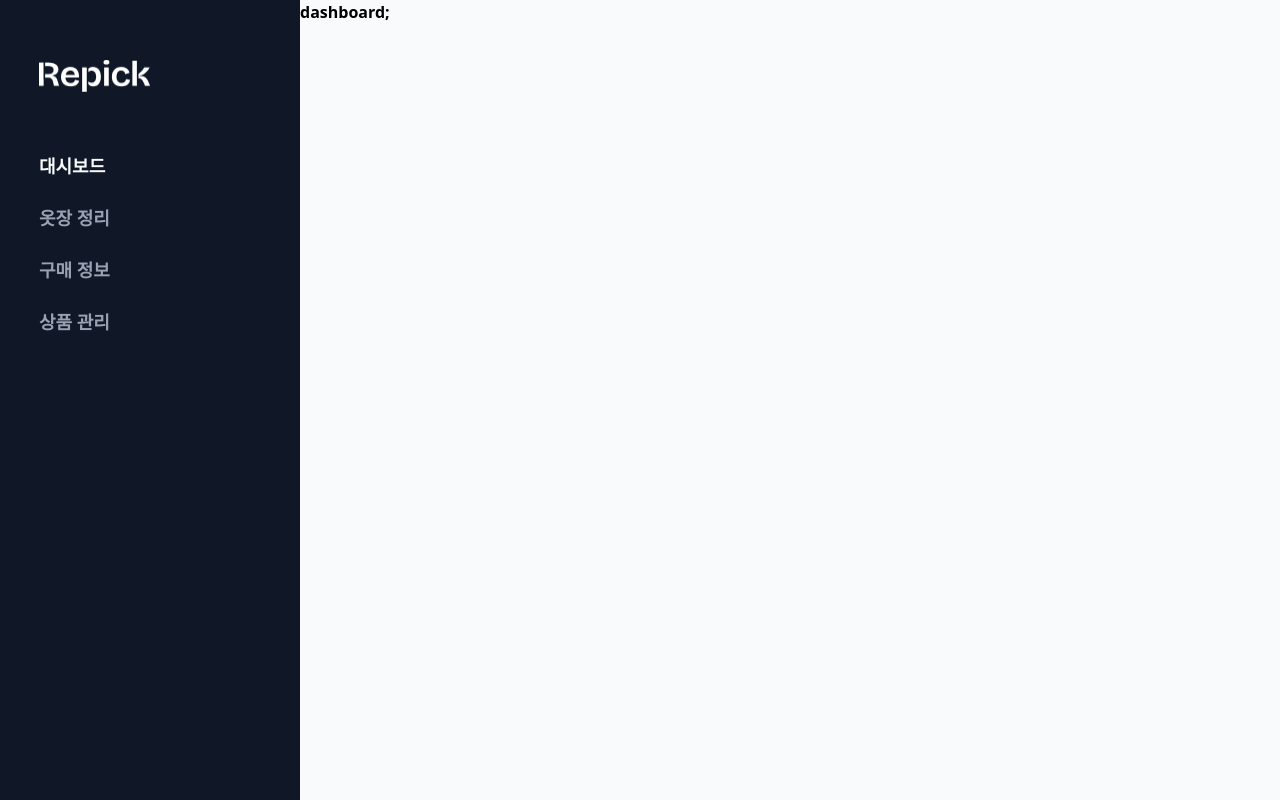
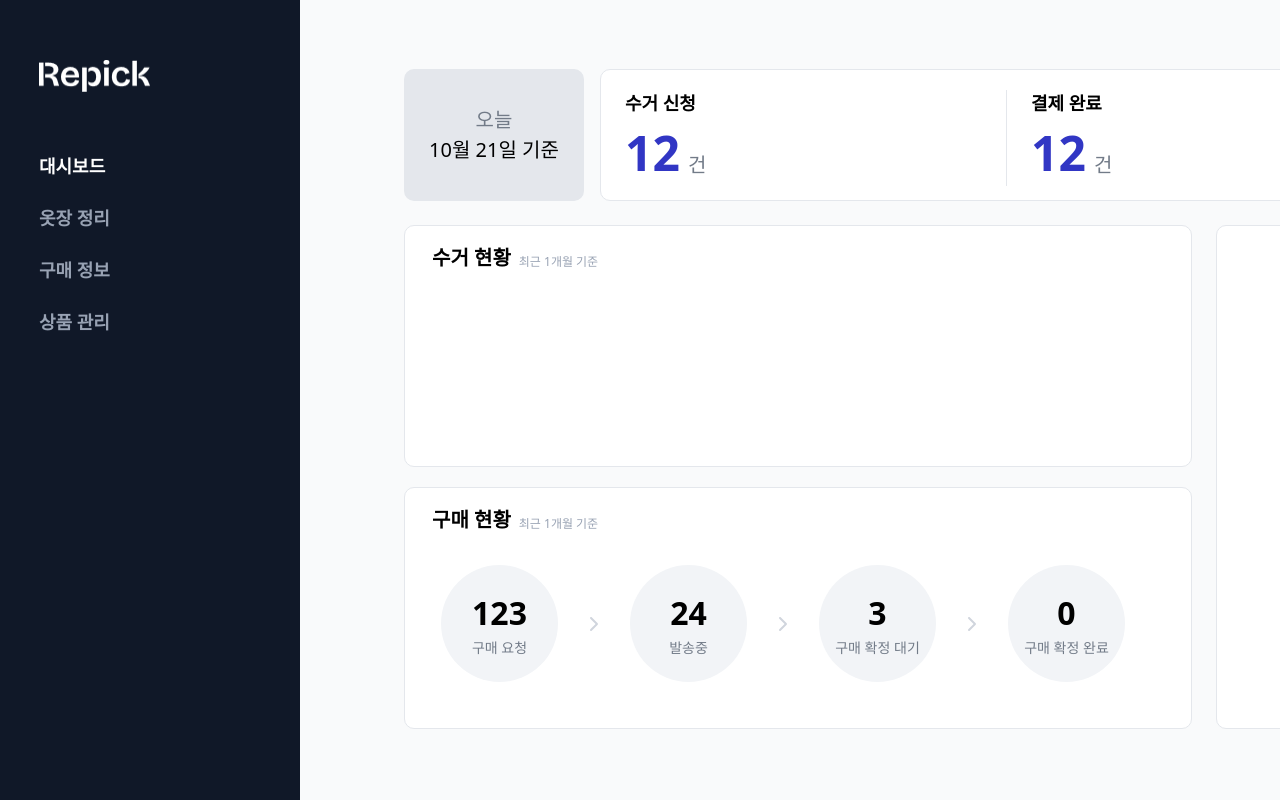
Before and after one commit to Repick-official/repick-admin, a Next.js app: page /dashboard in a window 1280 px wide. Shown: the top 800 px of the page. Built offline with nearby package versions, Linux system fonts and the light colour scheme.

Commit message:
Design : create dashboard ui

```diff
--- a/src/app/dashboard/page.tsx
+++ b/src/app/dashboard/page.tsx
@@ -1,4 +1,23 @@
+import DateNow from "@/components/dashboard/DateNow";
+import TotalCurrent from "@/components/dashboard/TotalCurrent";
+import PickupCurrent from "@/components/dashboard/PickupCurrent";
+import PurchaseCurrent from "@/components/dashboard/PurchaseCurrent";
+
 function dashboard() {
-  return <div className="font-bold">{"dashboard"};</div>;
+  return (
+    <div className="mt-69pxr ml-104pxr">
+      <div className="flex space-x-16pxr">
+        <DateNow />
+        <TotalCurrent />
+      </div>
+      <div className="mt-24pxr flex">
+        <div>
+          <PickupCurrent />
+          <PurchaseCurrent />
+        </div>
+        <div className="w-600pxr h-504pxr rounded-10pxr border-1pxr border-solid border-dark-gray bg-white ml-24pxr"></div>
+      </div>
+    </div>
+  );
 }
 export default dashboard;
--- a/src/app/item/page.tsx
+++ b/src/app/item/page.tsx
@@ -1,4 +1,12 @@
+import MainTitle from "@/components/titles/MainTitle";
+
 function item() {
-  return <div className="font-bold">{"item"};</div>;
+  return (
+    <div className="mt-69pxr ml-104pxr">
+      <div>
+        <MainTitle mainTitleName="상품 관리" />
+      </div>
+    </div>
+  );
 }
 export default item;
--- a/src/app/purchase/page.tsx
+++ b/src/app/purchase/page.tsx
@@ -1,4 +1,12 @@
+import MainTitle from "@/components/titles/MainTitle";
+
 function purchase() {
-  return <div className="font-bold">{"purchase"};</div>;
+  return (
+    <div className="mt-69pxr ml-104pxr">
+      <div>
+        <MainTitle mainTitleName="구매 현황" />
+      </div>
+    </div>
+  );
 }
 export default purchase;
--- a/src/app/wardrobe/page.tsx
+++ b/src/app/wardrobe/page.tsx
@@ -1,4 +1,12 @@
+import MainTitle from "@/components/titles/MainTitle";
+
 function wardrobe() {
-  return <div className="font-bold">{"wardrobe"};</div>;
+  return (
+    <div className="mt-69pxr ml-104pxr">
+      <div>
+        <MainTitle mainTitleName="옷장 정리 현황" />
+      </div>
+    </div>
+  );
 }
 export default wardrobe;
--- a/src/components/Navigation.tsx
+++ b/src/components/Navigation.tsx
@@ -10,8 +10,6 @@ function Navigation() {
 
   const [selectedPage, setSelectedPage] =
     useRecoilState<string>(selectedNavPage);
-
-  const [selected, setSelected] = useState(false);
 
   const goDashBoard = () => {
     router.push("/dashboard");
--- /dev/null
+++ b/src/components/dashboard/DateNow.tsx
@@ -0,0 +1,18 @@
+export default function DateNow() {
+  const date = new Date();
+  const todayMonth = date.getMonth() + 1;
+  const todayDate = date.getDate();
+
+  return (
+    <div>
+      <div className="w-180pxr h-132pxr bg-dark-gray rounded-10pxr flex flex-col items-center justify-center">
+        <div className="grid justify-items-center text-20pxr font-medium leading-30px">
+          <div className="text-text-gray">오늘</div>
+          <div>
+            {todayMonth}월 {todayDate}일 기준
+          </div>
+        </div>
+      </div>
+    </div>
+  );
+}
--- /dev/null
+++ b/src/components/dashboard/PickupCurrent.tsx
@@ -0,0 +1,14 @@
+import React from "react";
+
+export default function PickupCurrent() {
+  return (
+    <div className="w-788pxr h-242pxr rounded-10pxr border-1pxr border-solid border-dark-gray bg-white">
+      <div className="flex mt-17pxr ml-27pxr">
+        <div className="text-20pxr font-bold leading-30pxr">수거 현황</div>
+        <div className="text-12pxr font-medium leading-18pxr text-unSelected-color mt-10pxr ml-8pxr mb-2pxr">
+          최근 1개월 기준
+        </div>
+      </div>
+    </div>
+  );
+}
--- /dev/null
+++ b/src/components/dashboard/PurchaseCurrent.tsx
@@ -0,0 +1,80 @@
+import React from "react";
+
+export default function PurchaseCurrent() {
+  return (
+    <div className="w-788pxr h-242pxr rounded-10pxr border-1pxr border-solid border-dark-gray bg-white mt-20pxr">
+      <div className="flex mt-17pxr ml-27pxr">
+        <div className="text-20pxr font-bold leading-30pxr">구매 현황</div>
+        <div className="text-12pxr font-medium leading-18pxr text-unSelected-color mt-10pxr ml-8pxr mb-2pxr">
+          최근 1개월 기준
+        </div>
+      </div>
+
+      <div className="mt-30pxr ml-36pxr w-684pxr flex justify-between items-center">
+        <div className="w-117pxr h-117pxr bg-circle-gray rounded-full flex flex-col items-center justify-center">
+          <div className="text-32pxr font-bold leading-48pxr">123</div>
+          <div className="text-14pxr font-medinum leading-21pxr text-text-gray">
+            구매 요청
+          </div>
+        </div>
+        <svg
+          xmlns="http://www.w3.org/2000/svg"
+          width="24"
+          height="24"
+          viewBox="0 0 24 24"
+          fill="none"
+        >
+          <path
+            d="M9.70711 5.29289C9.31658 4.90237 8.68342 4.90237 8.29289 5.29289C7.90237 5.68342 7.90237 6.31658 8.29289 6.70711L13.5858 12L8.29289 17.2929C7.90237 17.6834 7.90237 18.3166 8.29289 18.7071C8.68342 19.0976 9.31658 19.0976 9.70711 18.7071L15.7071 12.7071C16.0976 12.3166 16.0976 11.6834 15.7071 11.2929L9.70711 5.29289Z"
+            fill="#D0D5DD"
+          />
+        </svg>
+
+        <div className="w-117pxr h-117pxr bg-circle-gray rounded-full flex flex-col items-center justify-center">
+          <div className="text-32pxr font-bold leading-48pxr">24</div>
+          <div className="text-14pxr font-medinum leading-21pxr text-text-gray">
+            발송중
+          </div>
+        </div>
+        <svg
+          xmlns="http://www.w3.org/2000/svg"
+          width="24"
+          height="24"
+          viewBox="0 0 24 24"
+          fill="none"
+        >
+          <path
+            d="M9.70711 5.29289C9.31658 4.90237 8.68342 4.90237 8.29289 5.29289C7.90237 5.68342 7.90237 6.31658 8.29289 6.70711L13.5858 12L8.29289 17.2929C7.90237 17.6834 7.90237 18.3166 8.29289 18.7071C8.68342 19.0976 9.31658 19.0976 9.70711 18.7071L15.7071 12.7071C16.0976 12.3166 16.0976 11.6834 15.7071 11.2929L9.70711 5.29289Z"
+            fill="#D0D5DD"
+          />
+        </svg>
+
+        <div className="w-117pxr h-117pxr bg-circle-gray rounded-full flex flex-col items-center justify-center">
+          <div className="text-32pxr font-bold leading-48pxr">3</div>
+          <div className="text-14pxr font-medinum leading-21pxr text-text-gray">
+            구매 확정 대기
+          </div>
+        </div>
+        <svg
+          xmlns="http://www.w3.org/2000/svg"
+          width="24"
+          height="24"
+          viewBox="0 0 24 24"
+          fill="none"
+        >
+          <path
+            d="M9.70711 5.29289C9.31658 4.90237 8.68342 4.90237 8.29289 5.29289C7.90237 5.68342 7.90237 6.31658 8.29289 6.70711L13.5858 12L8.29289 17.2929C7.90237 17.6834 7.90237 18.3166 8.29289 18.7071C8.68342 19.0976 9.31658 19.0976 9.70711 18.7071L15.7071 12.7071C16.0976 12.3166 16.0976 11.6834 15.7071 11.2929L9.70711 5.29289Z"
+            fill="#D0D5DD"
+          />
+        </svg>
+
+        <div className="w-117pxr h-117pxr bg-circle-gray rounded-full flex flex-col items-center justify-center">
+          <div className="text-32pxr font-bold leading-48pxr">0</div>
+          <div className="text-14pxr font-medinum leading-21pxr text-text-gray">
+            구매 확정 완료
+          </div>
+        </div>
+      </div>
+    </div>
+  );
+}
--- /dev/null
+++ b/src/components/dashboard/TotalCurrent.tsx
@@ -0,0 +1,47 @@
+export default function TotalCurrent() {
+  return (
+    <div className="w-1216pxr h-132pxr bg-white rounded-10pxr border-dark-gray border-solid border-1pxr">
+      <div className="flex mt-20pxr">
+        <div className="ml-24pxr w-381pxr">
+          <div className="text-18pxr font-bold leading-27pxr">수거 신청</div>
+          <div className="flex">
+            <div className="text-text-blue text-48pxr font-bold leading-72pxr">
+              12
+            </div>
+            <div className="text-text-gray text-20pxr font-medium leading-30pxr mt-33pxr ml-8pxr mb-9pxr">
+              건
+            </div>
+          </div>
+        </div>
+
+        <div className="w-1pxr h-96pxr bg-dark-gray" />
+
+        <div className="ml-24pxr w-381pxr">
+          <div className="text-18pxr font-bold leading-27pxr">결제 완료</div>
+          <div className="flex">
+            <div className="text-text-blue text-48pxr font-bold leading-72pxr">
+              12
+            </div>
+            <div className="text-text-gray text-20pxr font-medium leading-30pxr mt-33pxr ml-8pxr mb-9pxr">
+              건
+            </div>
+          </div>
+        </div>
+
+        <div className="w-1pxr h-96pxr bg-dark-gray" />
+
+        <div className="ml-24pxr ">
+          <div className="text-18pxr font-bold leading-27pxr">반품 요청</div>
+          <div className="flex">
+            <div className="text-text-red text-48pxr font-bold leading-72pxr">
+              3
+            </div>
+            <div className="text-text-gray text-20pxr font-medium leading-30pxr mt-33pxr ml-8pxr mb-9pxr">
+              건
+            </div>
+          </div>
+        </div>
+      </div>
+    </div>
+  );
+}
--- /dev/null
+++ b/src/components/titles/MainTitle.tsx
@@ -0,0 +1,8 @@
+import React from "react";
+import { TitleType } from "@/interface/interface";
+
+export default function MainTitle({ mainTitleName }: TitleType) {
+  return (
+    <div className="text-24pxr font-bold leading-36pxr">{mainTitleName}</div>
+  );
+}
--- /dev/null
+++ b/src/interface/interface.tsx
@@ -0,0 +1,3 @@
+export interface TitleType {
+  mainTitleName: string;
+}
--- a/tailwind.config.ts
+++ b/tailwind.config.ts
@@ -1,36 +1,3 @@
-// import type { Config } from "tailwindcss";
-
-// const px0_10 = { ...Array.from(Array(11)).map((_, i) => `${i}px`) };
-// const px0_100 = { ...Array.from(Array(101)).map((_, i) => `${i}px`) };
-// const px0_200 = { ...Array.from(Array(201)).map((_, i) => `${i}px`) };
-
-// const config: Config = {
-//   content: [
-//     "./src/pages/**/*.{js,ts,jsx,tsx,mdx}",
-//     "./src/components/**/*.{js,ts,jsx,tsx,mdx}",
-//     "./src/app/**/*.{js,ts,jsx,tsx,mdx}",
-//   ],
-//   theme: {
-//     extend: {
-//       backgroundImage: {
-//         "gradient-radial": "radial-gradient(var(--tw-gradient-stops))",
-//         "gradient-conic":
-//           "conic-gradient(from 180deg at 50% 50%, var(--tw-gradient-stops))",
-//       },
-//       colors: {
-//         "nav-color": "#101828",
-//       },
-//       spacing: {
-//         ...range(1, 100).reduce((acc : any, px : any) => {
-//           acc[`${px}pxr`] = pxToRem(px);
-//           return acc;
-//         }, {}),
-//       }
-//     },
-//   },
-//   plugins: [],
-// };
-// export default config;
 import type { Config } from "tailwindcss";
 import { fontFamily } from "tailwindcss/defaultTheme";
 //import colors from './src/styles/palette';
@@ -60,8 +27,12 @@ const config: Config = {
     extend: {
       colors: {
         "nav-color": "#101828",
-        white: "#F9FAFB",
         "unSelected-color": "#98A2B3",
+        "dark-gray": "#E4E7EC",
+        "text-gray": "#727B88",
+        "text-blue": "#3136C4",
+        "text-red": "#EB5147",
+        "circle-gray": "#F2F4F7",
       },
       fontFamily: {
         pretendard: ["Pretendard", ...fontFamily.sans],
```
Also changed, not shown: src/assets/arrow.svg (added).
